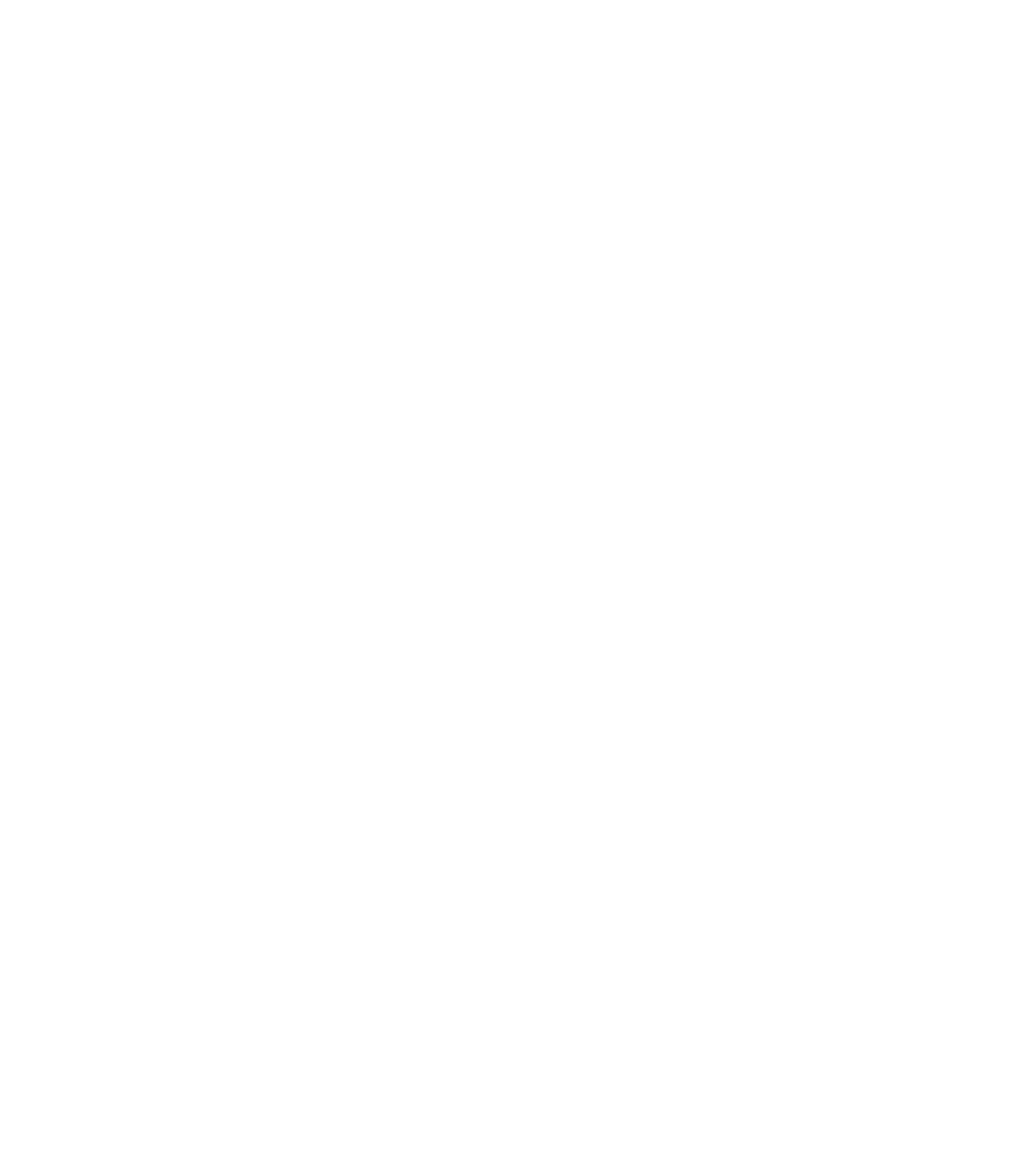
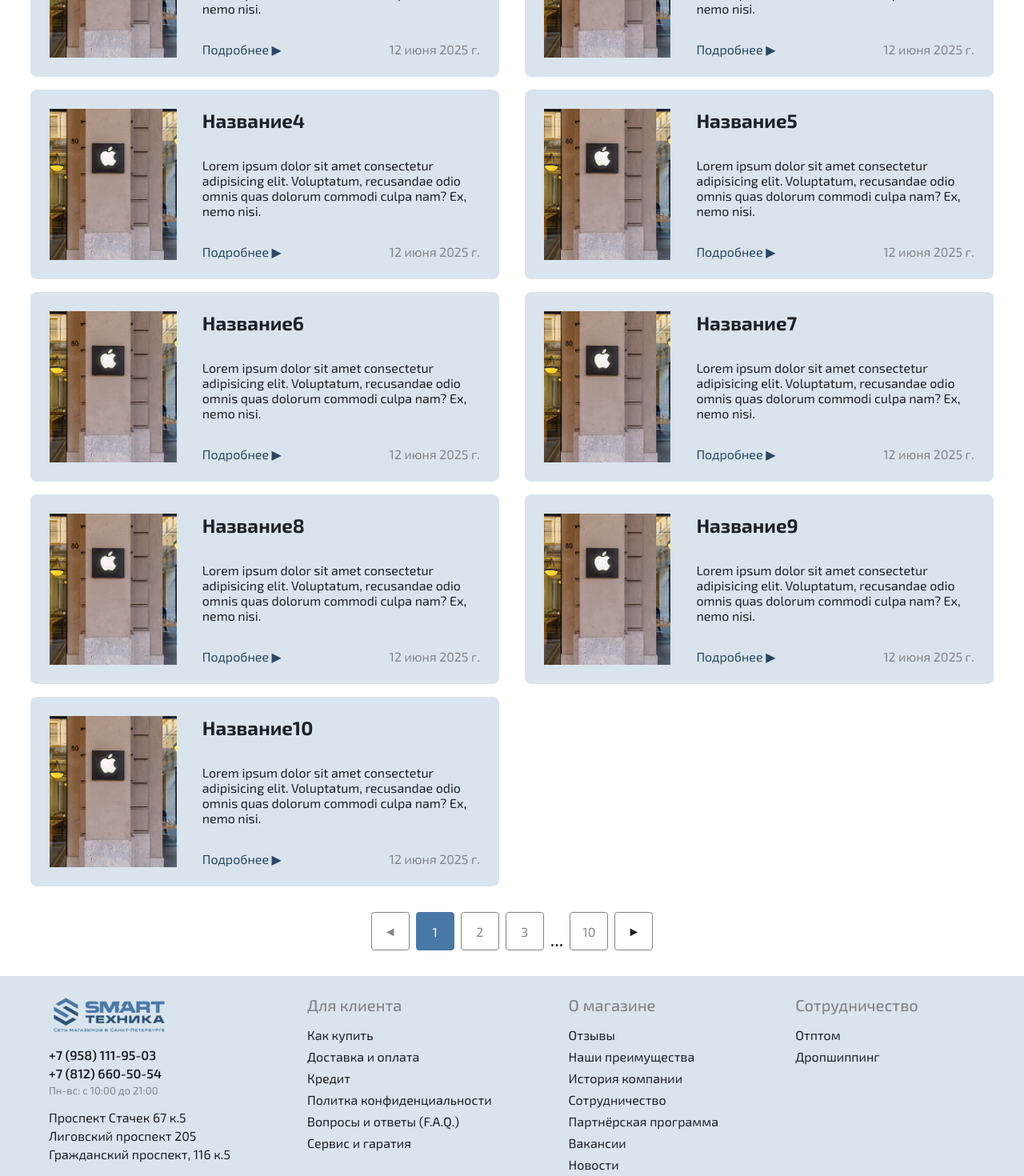
Before and after one commit to Annddreyy/electronics-store, a React (Create React App) app: page /news in a window 1280 px wide. Before the commit this address had no page. Shown: the part 720-2190 px from the top of the page at 80% size. Before the commit the page ends 800 px from the top, so only its background shows below. Built offline with nearby package versions, Linux system fonts and the light colour scheme.

Commit message:
feat: #26 Сверстать страницу новостей

```diff
--- a/src/App.tsx
+++ b/src/App.tsx
@@ -2,6 +2,7 @@ import { Route, Routes } from 'react-router-dom';
 import { Main } from './pages/Main';
 import { AboutUs } from './pages/AboutUs';
 import { WarrantyConditions } from './pages/WarrantyConditons';
+import { News } from './pages/News';
 
 const App: React.FC = () => {
     return (
@@ -12,6 +13,7 @@ const App: React.FC = () => {
                 path="/warranty-conditions"
                 element={<WarrantyConditions />}
             />
+            <Route path="/news" element={<News />} />
         </Routes>
     );
 };
--- a/src/components/common/Footer/Information/Information.tsx
+++ b/src/components/common/Footer/Information/Information.tsx
@@ -30,6 +30,7 @@ const links: FooterLinksType[] = [
             { link: '/news', title: 'Сотрудничество' },
             { link: '/news', title: 'Партнёрская программа' },
             { link: '/news', title: 'Вакансии' },
+            { link: '/news', title: 'Новости' },
         ],
     },
     {
--- a/src/components/common/NewsCard/NewsCard.module.scss
+++ b/src/components/common/NewsCard/NewsCard.module.scss
@@ -1,7 +1,7 @@
 @use './../../../scss/variables' as *;
 
 .news {
-    width: 640px;
+    width: 100%;
     display: flex;
     gap: $base-gap-2;
     padding: $base-padding-6;
--- a/src/components/common/Paginator/Paginator.module.scss
+++ b/src/components/common/Paginator/Paginator.module.scss
@@ -2,6 +2,7 @@
 
 .paginator {
     display: flex;
+    justify-content: center;
     gap: $gap-mini;
 
     margin: $base-margin-8 0;
--- a/src/components/common/Paginator/Paginator.tsx
+++ b/src/components/common/Paginator/Paginator.tsx
@@ -1,6 +1,6 @@
-import { MouseEvent, useEffect, useState } from 'react';
+import cn from 'classnames';
+import { useEffect, useState } from 'react';
 import classes from './Paginator.module.scss';
-import cn from 'classnames';
 
 type PropsType = {
     totalItemsCount: number;
--- /dev/null
+++ b/src/components/pages/News/NewsBlock/NewsBlock.module.scss
@@ -0,0 +1,9 @@
+@use './../../../../scss/variables' as *;
+
+.newsBlock {
+    display: grid;
+    grid-template-columns: repeat(2, 1fr);
+
+    gap: $base-gap-2;
+    row-gap: $base-gap;
+}
--- /dev/null
+++ b/src/components/pages/News/NewsBlock/NewsBlock.tsx
@@ -0,0 +1,10 @@
+import { useSelector } from 'react-redux';
+import { getNews } from '../../../../redux/news/newsSelector';
+import { NewsCard } from '../../../common/NewsCard/NewsCard';
+import classes from './NewsBlock.module.scss';
+
+export const NewsBlock: React.FC = () => {
+    const news = useSelector(getNews);
+    const newsElem = news.map((n) => <NewsCard {...n} />);
+    return <section className={classes.newsBlock}>{newsElem}</section>;
+};
--- /dev/null
+++ b/src/pages/News.tsx
@@ -0,0 +1,30 @@
+import { BreadCrumbs } from '../components/common/BreadCrumbs/BreadCrumbs';
+import { Footer } from '../components/common/Footer/Footer';
+import { Header } from '../components/common/Header/Header';
+import { Paginator } from '../components/common/Paginator/Paginator';
+import { NewsBlock } from '../components/pages/News/NewsBlock/NewsBlock';
+import { LinkType } from '../types';
+
+export const News: React.FC = () => {
+    const path: LinkType[] = [
+        { link: '/', title: 'Главная' },
+        { link: '/news', title: 'Новости' },
+    ];
+
+    return (
+        <>
+            <Header />
+            <div className="container">
+                <BreadCrumbs path={path} />
+                <h2 className="pageTitle">Новости</h2>
+                <NewsBlock />
+                <Paginator
+                    totalItemsCount={100}
+                    pageSize={10}
+                    pagesPerGroup={3}
+                />
+            </div>
+            <Footer />
+        </>
+    );
+};
--- /dev/null
+++ b/src/redux/news/newsSelector.ts
@@ -0,0 +1,5 @@
+import { AppStateType } from '../store';
+
+export const getNews = (state: AppStateType) => {
+    return state.news.news;
+};
```
